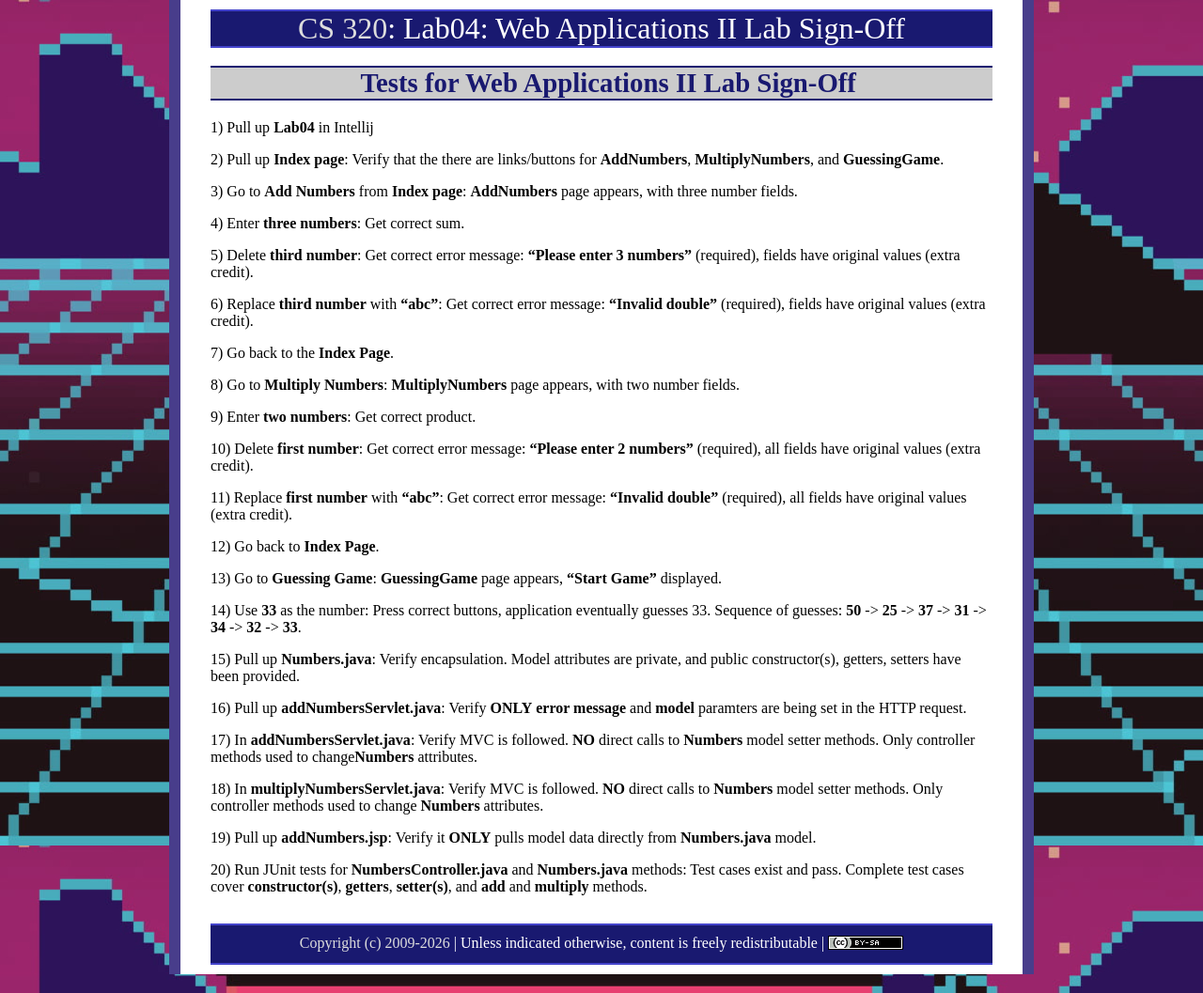
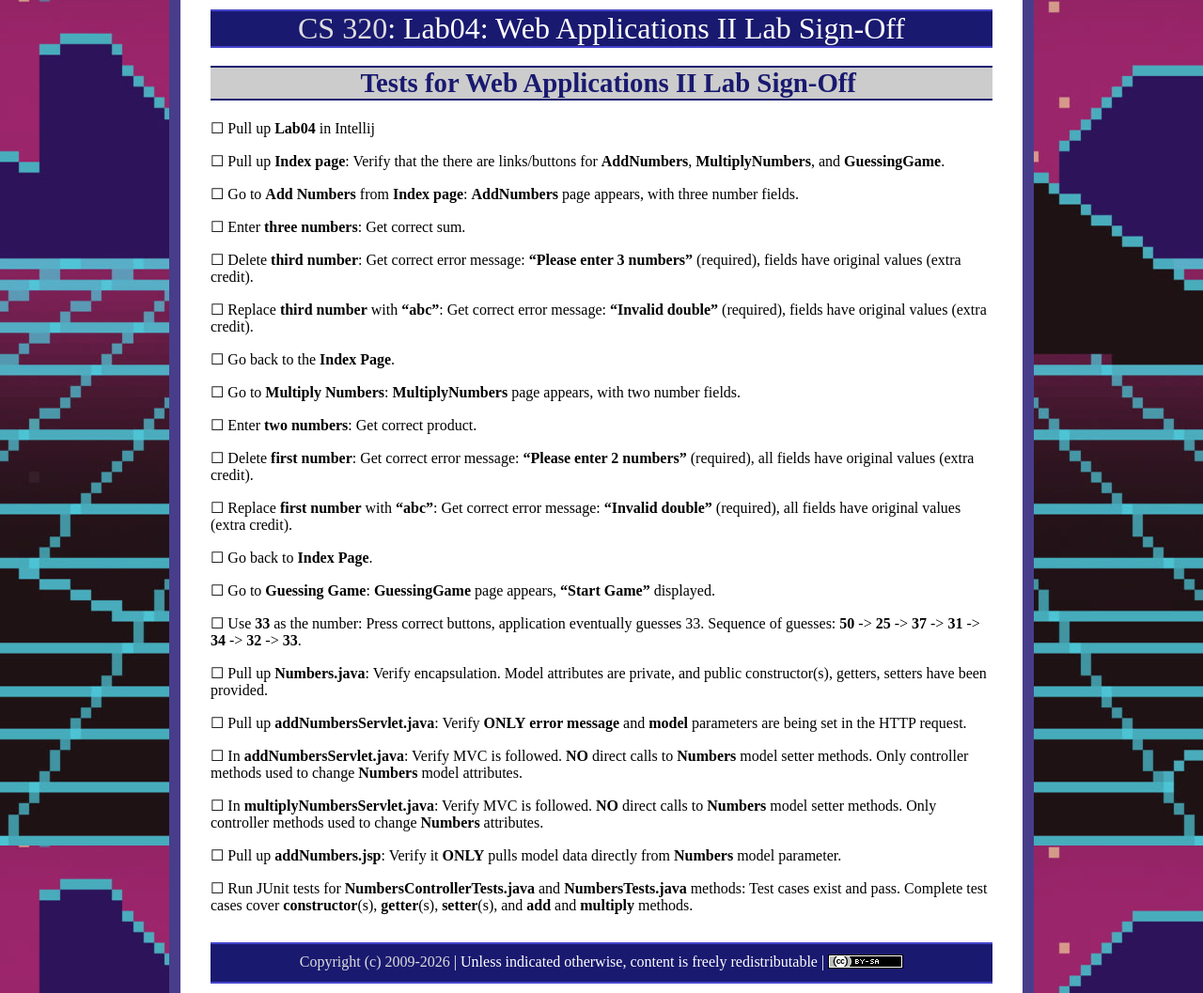
Before and after one commit to ycpcs/cs320-spring2026, a Jekyll site: the page built from labs/lab04-signoff-criteria.md, in a window 1280 px wide. Shown: the whole page at 94% size. Built offline with Jekyll 4.4.1, drawn with Linux system fonts in a browser that asks for light colours.

Commit message:
update lab04 criteria
update lab04 criteria

```diff
--- a/labs/lab04-signoff-criteria.md
+++ b/labs/lab04-signoff-criteria.md
@@ -5,42 +5,43 @@ title: "Lab04: Web Applications II Lab Sign-Off"
 
 Tests for Web Applications II Lab Sign-Off
 ===============
- 1) Pull up **Lab04** in Intellij
 
- 2) Pull up **Index page**: Verify that the there are links/buttons for **AddNumbers**, **MultiplyNumbers**, and **GuessingGame**.
+☐ Pull up **Lab04** in Intellij
 
- 3) Go to **Add Numbers** from **Index page**: **AddNumbers** page appears, with three number fields.
+☐ Pull up **Index page**: Verify that the there are links/buttons for **AddNumbers**, **MultiplyNumbers**, and **GuessingGame**.
 
- 4) Enter **three numbers**: Get correct sum.
+☐ Go to **Add Numbers** from **Index page**: **AddNumbers** page appears, with three number fields.
 
- 5) Delete **third number**: Get correct error message: **"Please enter 3 numbers"** (required), fields have original values (extra credit).
+☐ Enter **three numbers**: Get correct sum.
 
- 6) Replace **third number** with **"abc"**: Get correct error message: **"Invalid double"** (required), fields have original values (extra credit).
+☐ Delete **third number**: Get correct error message: **"Please enter 3 numbers"** (required), fields have original values (extra credit).
 
- 7) Go back to the **Index Page**.
+☐ Replace **third number** with **"abc"**: Get correct error message: **"Invalid double"** (required), fields have original values (extra credit).
 
- 8) Go to **Multiply Numbers**: **MultiplyNumbers** page appears, with two number fields.
+☐ Go back to the **Index Page**.
 
- 9) Enter **two numbers**: Get correct product.
+☐ Go to **Multiply Numbers**: **MultiplyNumbers** page appears, with two number fields.
 
-10) Delete **first number**: Get correct error message: **"Please enter 2 numbers"** (required), all fields have original values (extra credit).
+☐ Enter **two numbers**: Get correct product.
 
-11) Replace **first number** with **"abc"**: Get correct error message: **"Invalid double"** (required), all fields have original values (extra credit).
+☐ Delete **first number**: Get correct error message: **"Please enter 2 numbers"** (required), all fields have original values (extra credit).
 
-12) Go back to **Index Page**.
+☐ Replace **first number** with **"abc"**: Get correct error message: **"Invalid double"** (required), all fields have original values (extra credit).
 
-13) Go to **Guessing Game**: **GuessingGame** page appears, **"Start Game"** displayed.
+☐ Go back to **Index Page**.
 
-14) Use **33** as the number: Press correct buttons, application eventually guesses 33.  Sequence of guesses: **50** -> **25** -> **37** -> **31** -> **34** -> **32** -> **33**.
+☐ Go to **Guessing Game**: **GuessingGame** page appears, **"Start Game"** displayed.
 
-15) Pull up **Numbers.java**: Verify encapsulation.  Model attributes are private, and public constructor(s), getters, setters have been provided.
+☐ Use **33** as the number: Press correct buttons, application eventually guesses 33.  Sequence of guesses: **50** -> **25** -> **37** -> **31** -> **34** -> **32** -> **33**.
 
-16) Pull up **addNumbersServlet.java**: Verify **ONLY** **error message** and **model** paramters are being set in the HTTP request.
+☐ Pull up **Numbers.java**: Verify encapsulation.  Model attributes are private, and public constructor(s), getters, setters have been provided.
 
-17) In **addNumbersServlet.java**: Verify MVC is followed.  **NO** direct calls to **Numbers** model setter methods.  Only controller methods used to change**Numbers** attributes.
+☐ Pull up **addNumbersServlet.java**: Verify **ONLY** **error message** and **model** parameters are being set in the HTTP request.
 
-18) In **multiplyNumbersServlet.java**: Verify MVC is followed.  **NO** direct calls to **Numbers** model setter methods.  Only controller methods used to change **Numbers** attributes.
+☐ In **addNumbersServlet.java**: Verify MVC is followed.  **NO** direct calls to **Numbers** model setter methods.  Only controller methods used to change **Numbers** model attributes.
 
-19) Pull up **addNumbers.jsp**: Verify it **ONLY** pulls model data directly from **Numbers.java** model.
+☐ In **multiplyNumbersServlet.java**: Verify MVC is followed.  **NO** direct calls to **Numbers** model setter methods.  Only controller methods used to change **Numbers** attributes.
 
-20) Run JUnit tests for **NumbersController.java** and **Numbers.java** methods: Test cases exist and pass.  Complete test cases cover **constructor(s)**, **getters**, **setter(s)**, and **add** and **multiply** methods.
+☐ Pull up **addNumbers.jsp**: Verify it **ONLY** pulls model data directly from **Numbers** model parameter.
+
+☐ Run JUnit tests for **NumbersControllerTests.java** and **NumbersTests.java** methods: Test cases exist and pass.  Complete test cases cover **constructor**(s), **getter**(s), **setter**(s), and **add** and **multiply** methods.
```
Also changed, not shown: 1 other file.
